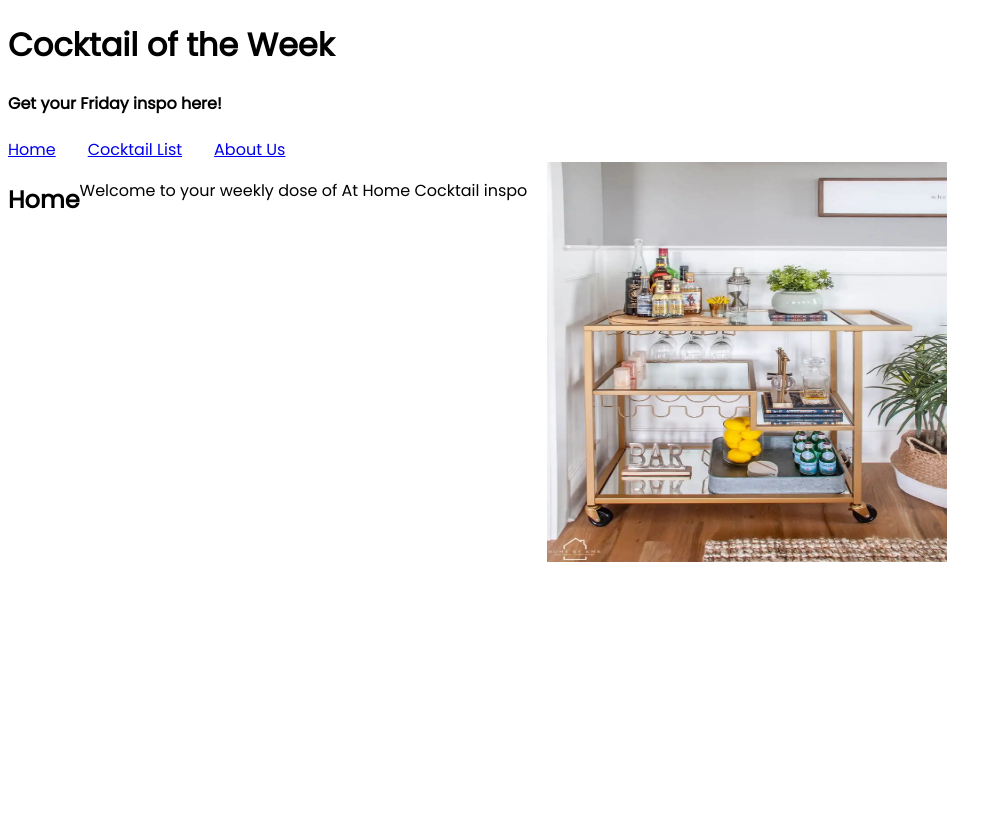
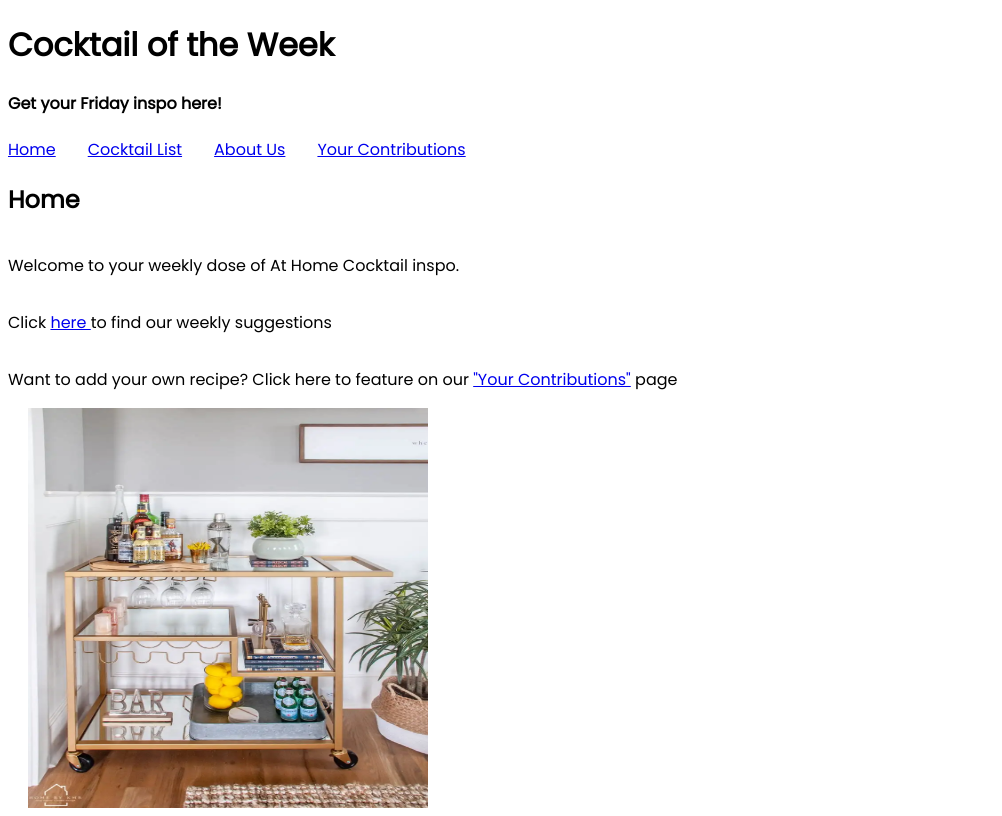
Before and after one commit to mrskisawesome/cocktail-of-the-week, a Next.js app: page / in a window 1280 px wide. Shown: the whole page, without its empty margins (0-1002 px from the left). Built offline with nearby package versions, Linux system fonts and the light colour scheme.

Commit message:
transfering to new device

```diff
--- a/package.json
+++ b/package.json
@@ -9,9 +9,10 @@
     "lint": "next lint"
   },
   "dependencies": {
+    "date-fns": "^3.3.1",
+    "next": "14.1.0",
     "react": "^18",
-    "react-dom": "^18",
-    "next": "14.1.0"
+    "react-dom": "^18"
   },
   "devDependencies": {
     "eslint": "^8",
--- a/src/app/globals.css
+++ b/src/app/globals.css
@@ -24,6 +24,7 @@ img.home {
 .home-container {
   /* Added styles for the container */
   display: flex;
+  flex-direction: column;
   justify-content: flex-start;
 }
 .grow {
--- a/src/app/layout.js
+++ b/src/app/layout.js
@@ -19,6 +19,7 @@ export default function RootLayout({ children }) {
           <Link href="/">Home</Link>
           <Link href="/posts">Cocktail List</Link>
           <Link href="/about">About Us</Link>
+          <Link href="/contributions">Your Contributions</Link>
         </nav>
         {children}
       </body>
--- a/src/app/page.js
+++ b/src/app/page.js
@@ -1,11 +1,19 @@
 import Image from "next/image";
 import homeBar from "@/../public/homebar.webp";
+import Link from "next/link";
 
 export default function Home() {
   return (
     <div className="home-container">
       <h2>Home</h2>
-      <p>Welcome to your weekly dose of At Home Cocktail inspo</p>
+      <p>Welcome to your weekly dose of At Home Cocktail inspo.</p>
+      <p>
+        Click <Link href="/posts">here </Link>to find our weekly suggestions
+      </p>
+      <p>
+        Want to add your own recipe? Click here to feature on our{" "}
+        <Link href="/contributions">"Your Contributions"</Link> page
+      </p>
       <Image
         src={homeBar}
         alt="an example home bar setup"
--- /dev/null
+++ b/src/app/submitCocktail/page.js
@@ -0,0 +1,5 @@
+export default function submitCocktail() {
+  <div>
+    <h2>blah blah blah</h2>
+  </div>;
+}
```
Also changed, not shown: src/app/contributions/page.js (added, +12 -0 lines), src/app/posts/page.js (+15 -1 lines), 1 other file (tests, documents, lock files or other folders).
